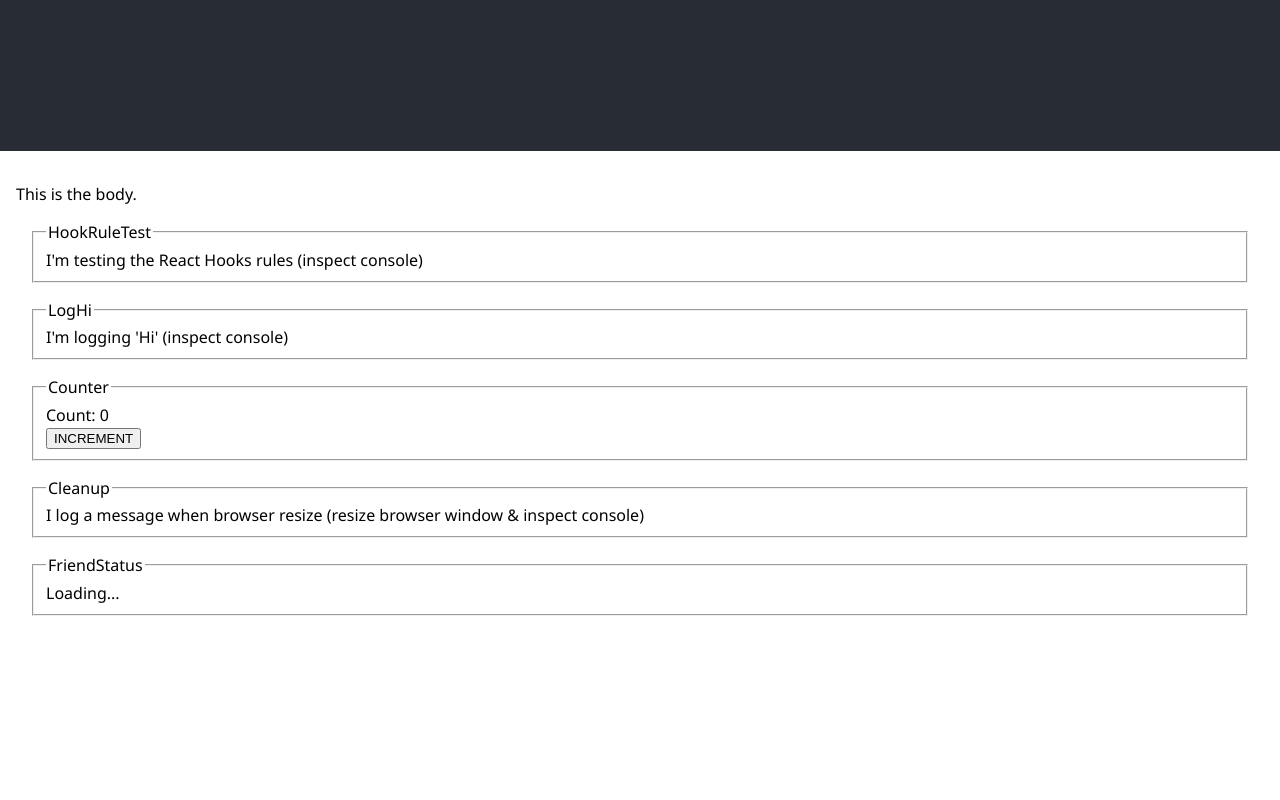
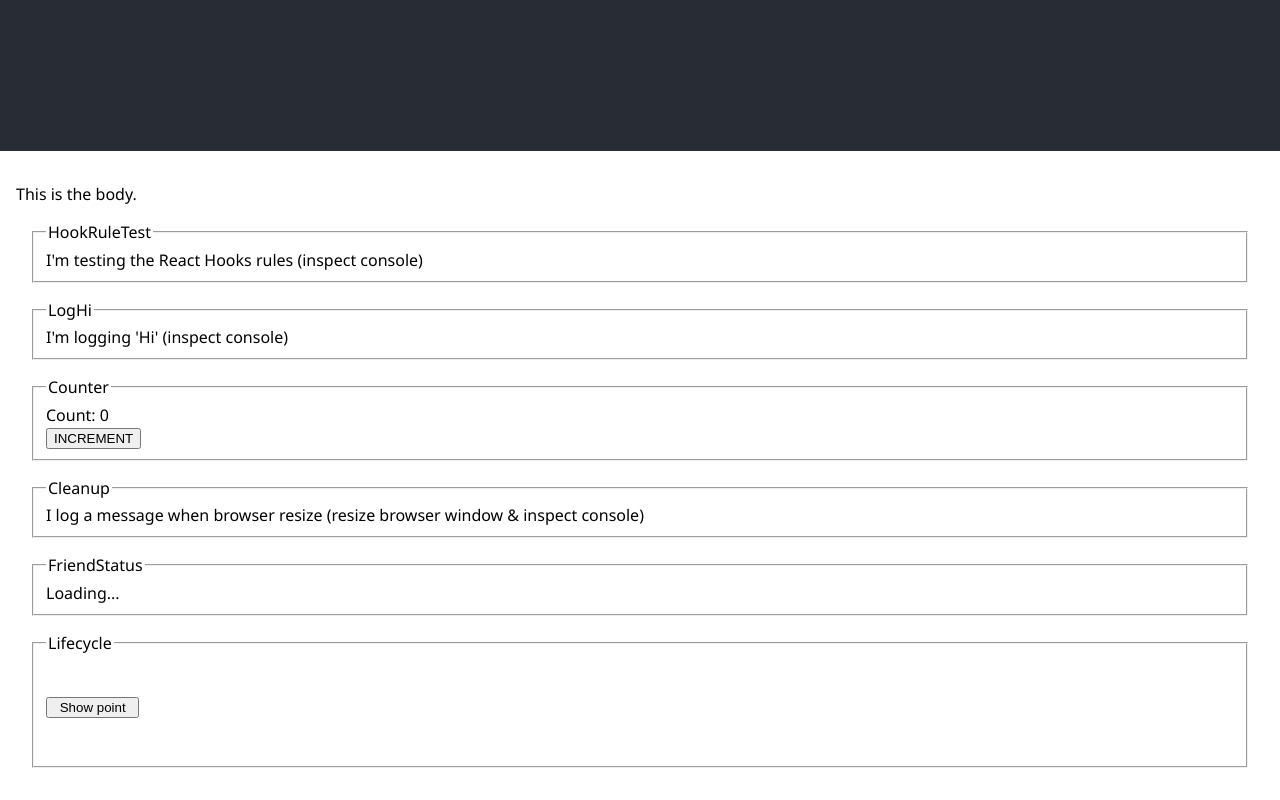
Before and after one commit to Shlomo-Moller/hooks, a React (Create React App) app: page / in a window 1280 px wide. Shown: the part 649-1449 px from the top of the page. Before the commit the page ends 1297 px from the top, so only its background shows below. Built offline with nearby package versions, Linux system fonts and the light colour scheme; the HTML template or start-up script is replaced by a standard one.

Commit message:
Use Lifecycle in App

```diff
--- a/src/App.js
+++ b/src/App.js
@@ -7,6 +7,7 @@ import Counter from './components/useEffectExamples/Counter'
 import Cleanup from './components/useEffectExamples/Cleanup'
 import FriendStatus from './components/useEffectExamples/friendStatus/FriendStatus'
 import { friend } from './components/useEffectExamples/friendStatus/util'
+import Lifecycle from './components/useEffectExamples/lifecycle/Lifecycle'
 
 const App = () => {
   return (
@@ -22,6 +23,7 @@ const App = () => {
         <Fieldset legend='Counter'     ><Counter                      /></Fieldset>
         <Fieldset legend='Cleanup'     ><Cleanup                      /></Fieldset>
         <Fieldset legend='FriendStatus'><FriendStatus friend={friend} /></Fieldset>
+        <Fieldset legend='Lifecycle'   ><Lifecycle                    /></Fieldset>
       </div>
     </div>
   )
```
